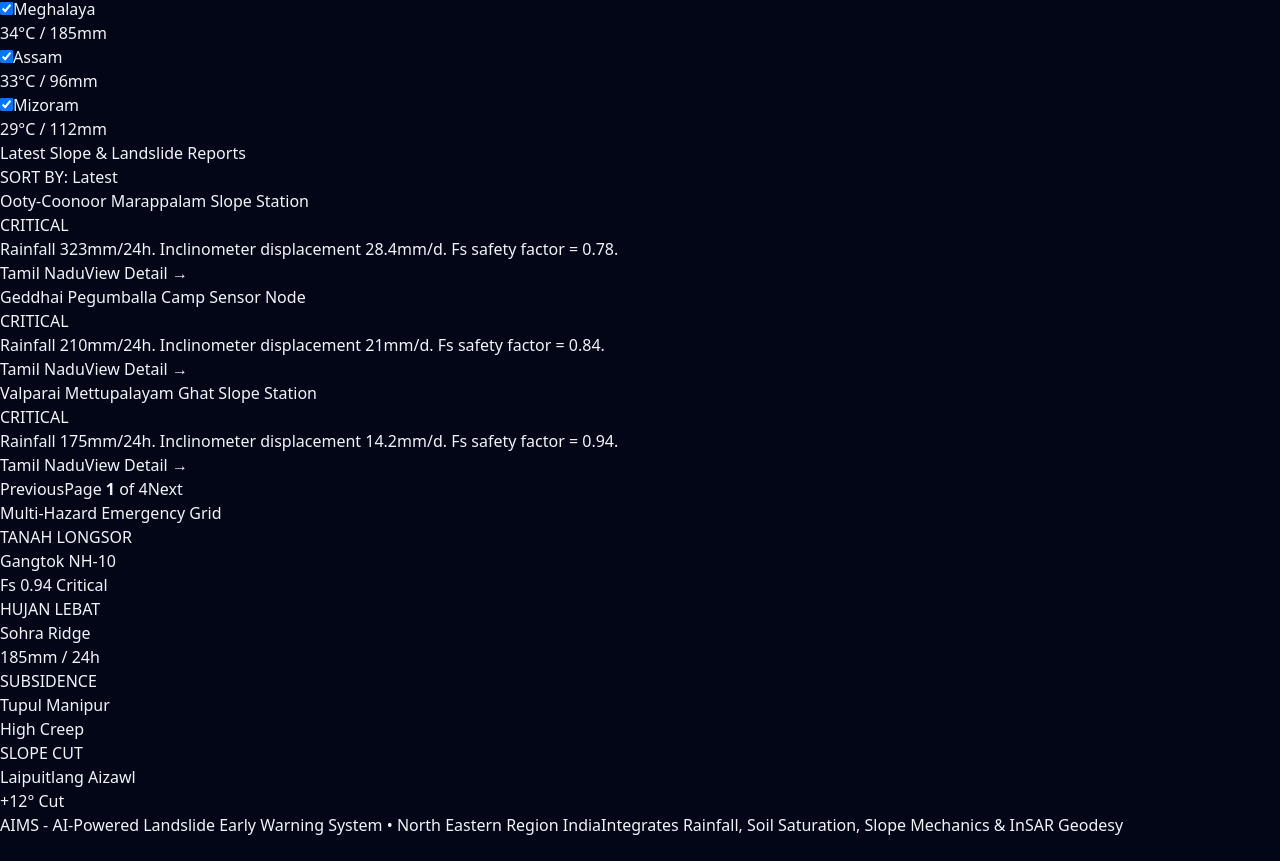
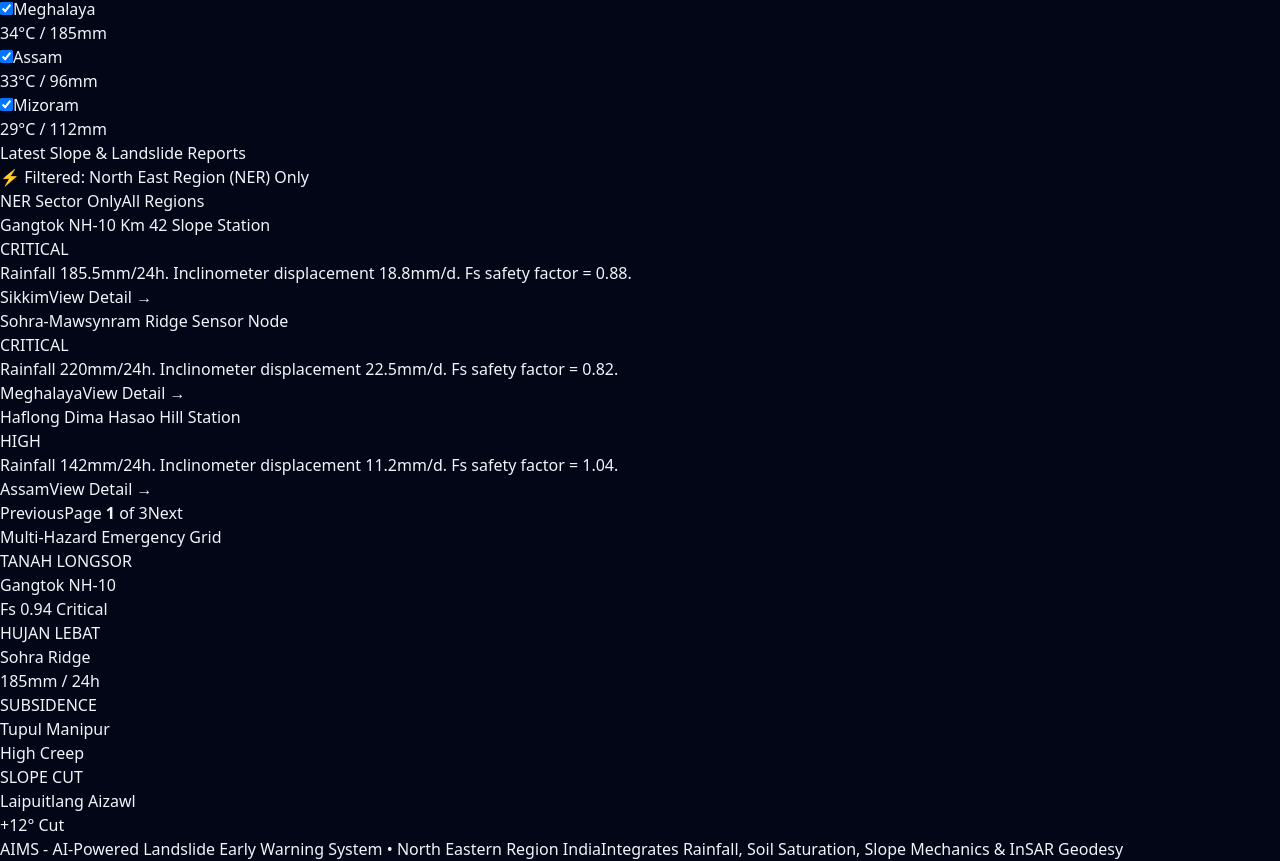
Before and after one commit to vignesh3030-hub/yhack26_Testminders_ys440, a React (Vite) app: page / in a window 1280 px wide. Shown: the part 4457-5318 px from the top of the page. Before the commit the page ends 5294 px from the top, so only its background shows below. Built offline with nearby package versions, Linux system fonts and the light colour scheme; no server answers.

Commit message:
Default Latest Reports card to North East Region (NER) sector

```diff
--- a/src/components/DashboardLayout.jsx
+++ b/src/components/DashboardLayout.jsx
@@ -66,11 +66,22 @@
     telemetryPage * telemetryPerPage
   );
 
-  // Table 2: Latest Hazard Reports Pagination State
+  // Table 2: Latest Hazard Reports Filter & Pagination State
+  const [reportRegionFilter, setReportRegionFilter] = useState("NER"); // Default to North East Region
   const [reportsPage, setReportsPage] = useState(1);
   const reportsPerPage = 3;
-  const totalReportsPages = Math.ceil(sensors.length / reportsPerPage) || 1;
-  const currentReportsItems = sensors.slice(
+
+  const nerStates = ["Sikkim", "Meghalaya", "Assam", "Mizoram", "Nagaland", "Manipur", "Arunachal Pradesh"];
+
+  const filteredReportSensors = sensors.filter((s) => {
+    if (reportRegionFilter === "NER") {
+      return nerStates.includes(s.state) || s.state !== "Tamil Nadu";
+    }
+    return true;
+  });
+
+  const totalReportsPages = Math.ceil(filteredReportSensors.length / reportsPerPage) || 1;
+  const currentReportsItems = filteredReportSensors.slice(
     (reportsPage - 1) * reportsPerPage,
     reportsPage * reportsPerPage
   );
@@ -304,11 +315,45 @@
         <div className="lg:col-span-5 space-y-5">
           {/* 1. Latest Hazard Reports Table ("Laporan Terbaru") */}
           <div className="bg-slate-900 border border-slate-800 rounded-2xl p-4 shadow-2xl space-y-3">
-            <div className="flex items-center justify-between border-b border-slate-800 pb-2.5">
-              <h3 className="font-bold text-white text-xs uppercase tracking-wider">
-                {t("tables.recentReports")}
-              </h3>
-              <span className="text-[10px] text-slate-400 font-mono">SORT BY: Latest</span>
+            <div className="flex flex-wrap items-center justify-between border-b border-slate-800 pb-2.5 gap-2">
+              <div>
+                <h3 className="font-bold text-white text-xs uppercase tracking-wider flex items-center gap-1.5">
+                  <span>{t("tables.recentReports")}</span>
+                </h3>
+                <span className="text-[10px] text-amber-400 font-mono font-bold block">
+                  {reportRegionFilter === "NER" ? "⚡ Filtered: North East Region (NER) Only" : "🌐 All Regions View"}
+                </span>
+              </div>
+
+              {/* Region Filter Buttons */}
+              <div className="flex items-center gap-1 text-[10px] font-bold">
+                <button
+                  onClick={() => {
+                    setReportRegionFilter("NER");
+                    setReportsPage(1);
+                  }}
+                  className={`px-2.5 py-1 rounded-lg transition cursor-pointer ${
+                    reportRegionFilter === "NER"
+                      ? "bg-amber-500 text-slate-950 shadow-md font-black"
+                      : "bg-slate-950 border border-slate-800 text-slate-400 hover:text-white"
+                  }`}
+                >
+                  NER Sector Only
+                </button>
+                <button
+                  onClick={() => {
+                    setReportRegionFilter("ALL");
+                    setReportsPage(1);
+                  }}
+                  className={`px-2.5 py-1 rounded-lg transition cursor-pointer ${
+                    reportRegionFilter === "ALL"
+                      ? "bg-amber-500 text-slate-950 shadow-md font-black"
+                      : "bg-slate-950 border border-slate-800 text-slate-400 hover:text-white"
+                  }`}
+                >
+                  All Regions
+                </button>
+              </div>
             </div>
 
             <div className="space-y-2.5">
```
